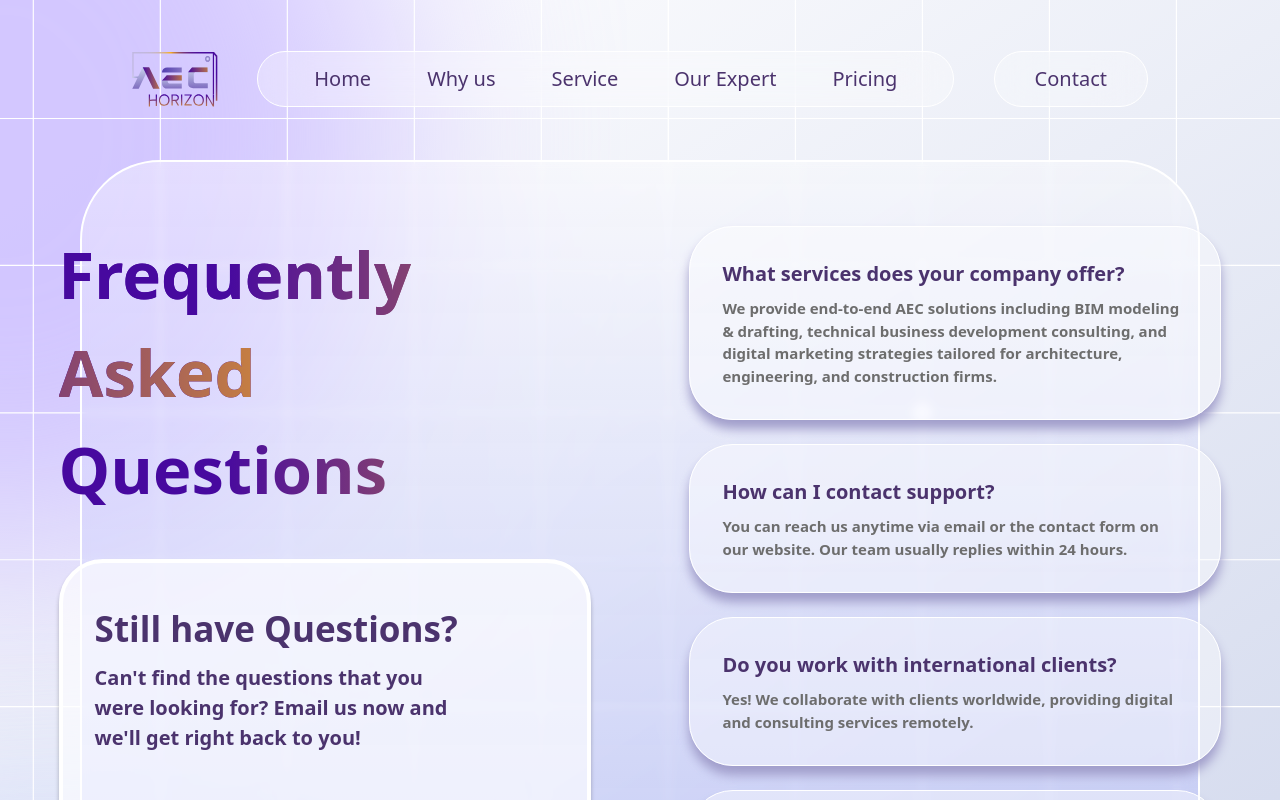
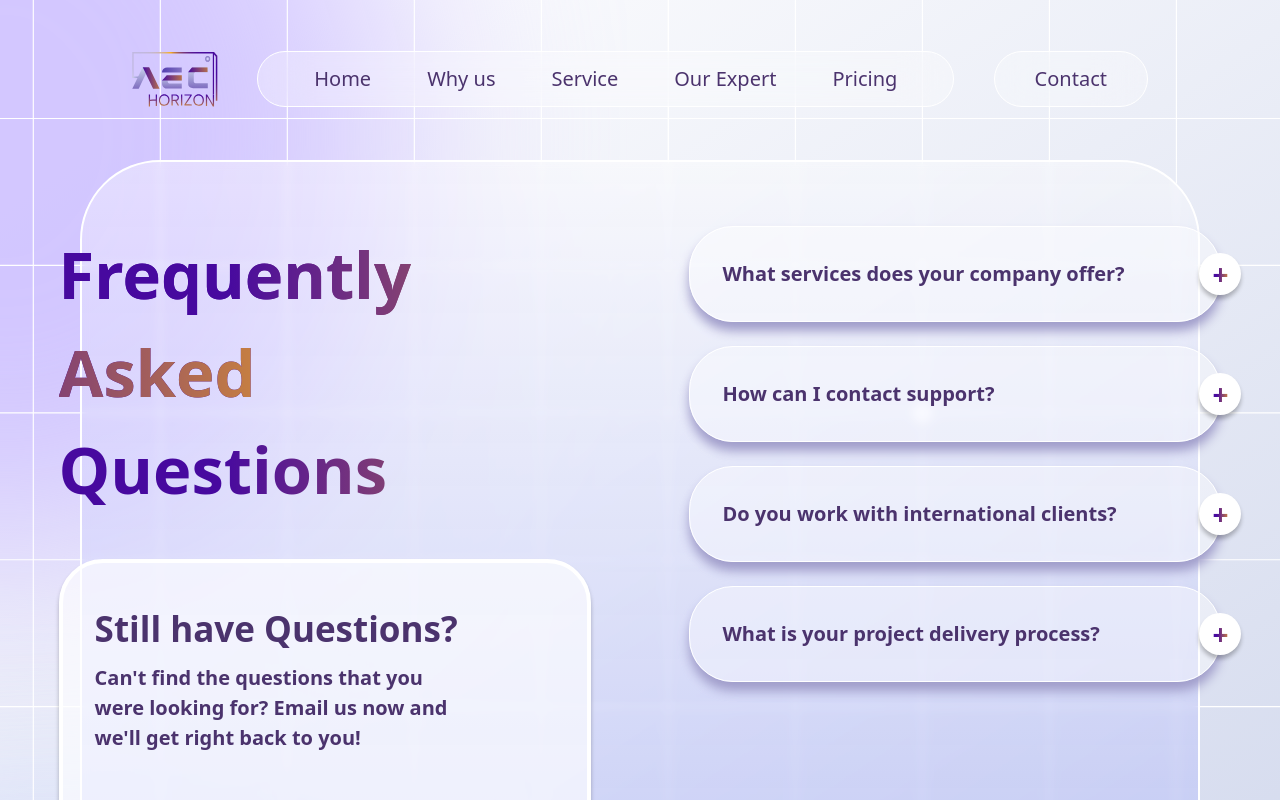
Before and after one commit to Pal-Yogesh/aec-horizon, a Next.js app: page /faq in a window 1280 px wide. Shown: the top 800 px of the page. Built offline with nearby package versions, Linux system fonts and the light colour scheme.

Commit message:
faq done

```diff
--- a/components/FAQ.jsx
+++ b/components/FAQ.jsx
@@ -1,6 +1,6 @@
 "use client";
-import React from "react";
-import { motion } from "framer-motion";
+import React, { useState } from "react";
+import { motion, AnimatePresence } from "framer-motion";
 
 const faqData = [
   {
@@ -26,47 +26,45 @@ const faqData = [
 ];
 
 const FAQ = () => {
+  const [openIndex, setOpenIndex] = useState(null);
+
+  const toggleFAQ = (index) => {
+    setOpenIndex(openIndex === index ? null : index);
+  };
+
   return (
-    <div>
-      <div className="bg-[url('/faq.svg')] bg-cover bg-center h-full w-full py-40 pb-32 px-20 ">
+    <div className="bg-[url('/faq.svg')] bg-cover bg-center h-full w-full py-40 pb-32 px-20">
       <div
-          className="flex justify-center gap-[10%]  border-[2px] p-16 rounded-[80px] border-white
+        className="flex justify-center gap-[10%] border-[2px] p-16 rounded-[80px] border-white
         bg-[linear-gradient(180deg,rgba(255,255,255,0.39)_0%,rgba(125,135,255,0.3042)_100%)]"
         style={{
           backdropFilter: "blur(4px)",
-
           boxShadow: "0px 7px 21.3px 0px #0000004",
         }}
       >
         {/* Left Section */}
         <div>
-            <div>
           <div className="text-[65px] font-semibold gradient-text-about">
             <span className="gradient-text-about">Frequently Asked</span>
-                <br /> <span className="">Questions</span>
-              </div>
+            <br /> <span>Questions</span>
           </div>
 
           {/* Still Have Questions */}
           <div
             className="bg-[#FFFFFFA1] border-[4px] border-[#FFFFFF] w-[532px] px-8 py-10 rounded-[44px] mt-10"
-              style={{
-                boxShadow: "0px 4px 4px 0px #00000040",
-              }}
+            style={{ boxShadow: "0px 4px 4px 0px #00000040" }}
           >
             <div className="text-[#4B336D] font-semibold">
-                <p className="text-[35px] ">Still have Questions?</p>
+              <p className="text-[35px]">Still have Questions?</p>
               <p className="text-[20px] pt-2">
-                  Can&apos;t find the questions that you <br /> were looking
-                  for? Email us now and <br /> we&apos;ll get right back to you!
+                Can&apos;t find the questions that you <br /> were looking for?
+                Email us now and <br /> we&apos;ll get right back to you!
               </p>
             </div>
 
             <div
               className="bg-[linear-gradient(102.52deg,#CCD5FB_37.02%,#4B6EFF_104.17%)] border-[1px] mt-32 text-center py-5 w-[203px] border-[#FFFFFF] rounded-xl"
-                style={{
-                  boxShadow: "0px 4px 4px 0px #00000040",
-                }}
+              style={{ boxShadow: "0px 4px 4px 0px #00000040" }}
             >
               <button className="text-[#000000] text-[25px] font-semibold">
                 Email Us
@@ -74,25 +72,58 @@ const FAQ = () => {
             </div>
           </div>
         </div>
+
         {/* Right Section */}
         <div className="flex flex-col gap-6">
           {faqData.map((faq, index) => (
             <motion.div
               key={index}
-                className="w-[532px] bg-[#FFFFFF64] rounded-[44px] px-8 py-8 border-[1px] border-white font-semibold"
-                style={{
-                  boxShadow: "0px 9px 10.4px 0px #A09DCA",
-                }}
+              className="relative w-[532px] bg-[#FFFFFF64] rounded-[44px] px-8 py-8 border-[1px] border-white font-semibold"
+              style={{ boxShadow: "0px 9px 10.4px 0px #A09DCA" }}
               initial={{ opacity: 0, y: 50 }}
               whileInView={{ opacity: 1, y: 0 }}
               viewport={{ once: true }}
               transition={{ duration: 0.6, delay: index * 0.2 }}
             >
+              {/* Question */}
               <p className="text-[20px] text-[#4B336D]">{faq.question}</p>
-                <p className="text-[15px] text-[#6D6D6D] mt-2">{faq.answer}</p>
+
+              {/* Answer with expand/collapse */}
+              <AnimatePresence>
+                {openIndex === index && (
+                  <motion.p
+                    className="text-[15px] text-[#6D6D6D] mt-2"
+                    initial={{ height: 0, opacity: 0 }}
+                    animate={{ height: "auto", opacity: 1 }}
+                    exit={{ height: 0, opacity: 0 }}
+                    transition={{ duration: 0.4 }}
+                  >
+                    {faq.answer}
+                  </motion.p>
+                )}
+              </AnimatePresence>
+
+              {/* Toggle Button */}
+              <motion.div
+                onClick={() => toggleFAQ(index)}
+                className="absolute top-1/2 right-0 translate-x-1/2 -translate-y-1/2
+                           bg-white rounded-full w-[42px] h-[42px] flex items-center justify-center cursor-pointer"
+                style={{ boxShadow: "0px 4px 4px 0px #00000040" }}
+                whileTap={{ scale: 0.9 }}
+              >
+                <motion.span
+                  key={openIndex === index ? "minus" : "plus"}
+                  initial={{ rotate: 90, opacity: 0 }}
+                  animate={{ rotate: 0, opacity: 1 }}
+                  exit={{ rotate: -90, opacity: 0 }}
+                  transition={{ duration: 0.3 }}
+                  className="font-bold text-[28px] gradient-text-about leading-none"
+                >
+                  {openIndex === index ? "−" : "+"}
+                </motion.span>
+              </motion.div>
             </motion.div>
           ))}
-          </div>
         </div>
       </div>
     </div>
```
Lines whose indentation alone changed are shown as unchanged.
